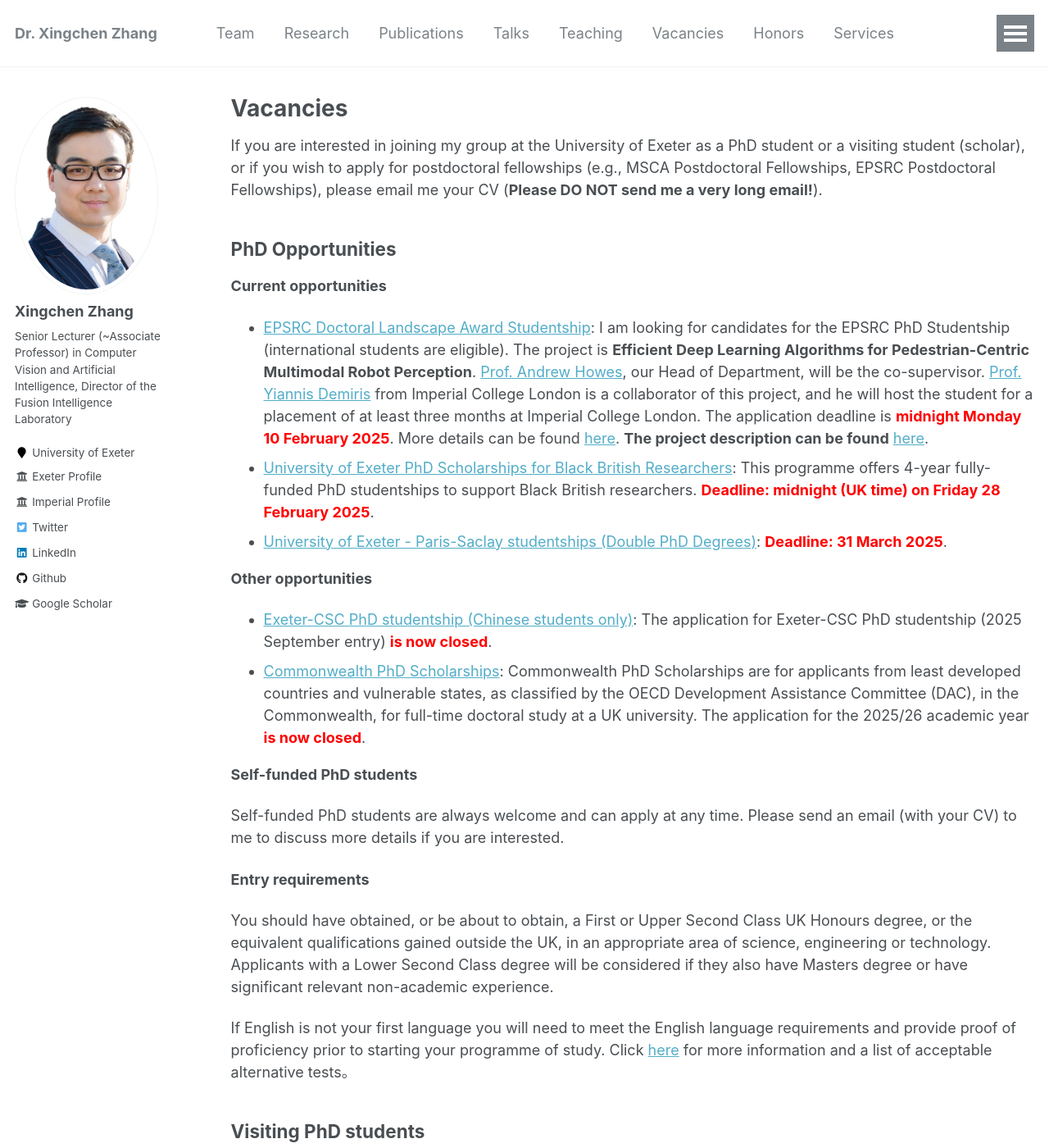
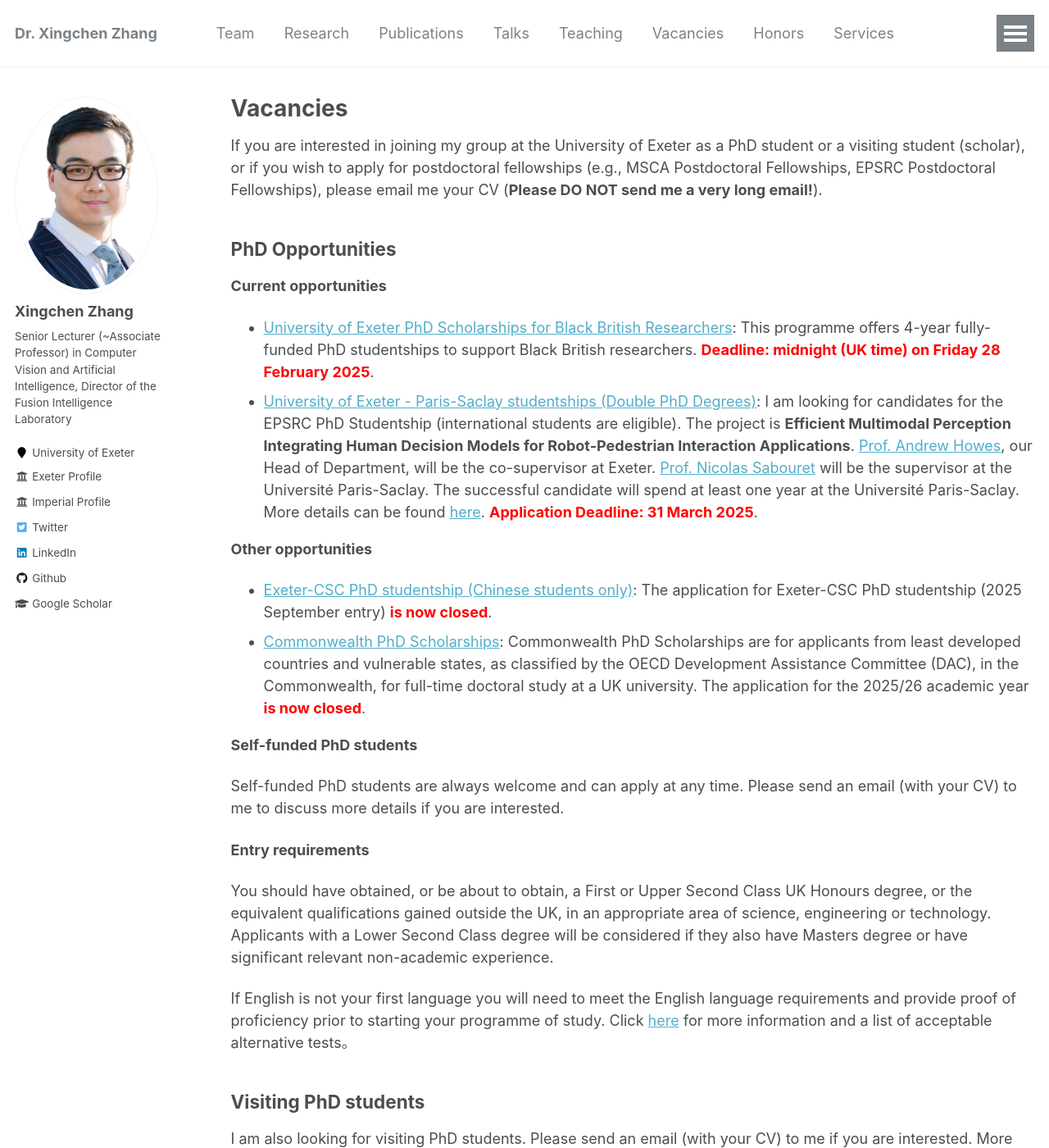
Before and after one commit to xingchenzhang/xingchenzhang.github.io, a Jekyll site: the page built from _pages/vacancies.md, in a window 1280 px wide and 1400 px high. Shown: the whole window at 82% size. Built offline with Jekyll 4.4.1, drawn with Linux system fonts in a browser that asks for light colours; some of the changed text lies outside the part shown.

Commit message:
update studentships

```diff
--- a/_pages/vacancies.md
+++ b/_pages/vacancies.md
@@ -13,9 +13,8 @@ PhD Opportunities
 
 **Current opportunities**
 
-- [EPSRC Doctoral Landscape Award Studentship](https://www.exeter.ac.uk/study/pg-research/funding/phdfunding/epsrc-dla-studentships/): I am looking for candidates for the EPSRC PhD Studentship (international students are eligible). The project is **Efficient Deep Learning Algorithms for Pedestrian-Centric Multimodal Robot Perception**. [Prof. Andrew Howes](https://experts.exeter.ac.uk/41016-andrew-howes), our Head of Department, will be the co-supervisor. [Prof. Yiannis Demiris](https://www.imperial.ac.uk/people/y.demiris) from Imperial College London is a collaborator of this project, and he will host the student for a placement of at least three months at Imperial College London. The application deadline is  **<span style="color: red;">midnight Monday 10 February 2025</span>**. More details can be found [here](https://www.exeter.ac.uk/study/pg-research/funding/phdfunding/epsrc-dla-studentships/). **The project description can be found** [here](https://www.exeter.ac.uk/v8media/recruitmentsites/documents/Efficient_Deep_Learning_Algorithms_for_Pedestrian-Centric_Multimodal_Robot_Perception_EPSRC_DLA_Project_September_2025_Entry.pdf).
 - [University of Exeter PhD Scholarships for Black British Researchers](https://www.exeter.ac.uk/study/pg-research/funding/phdfunding/black-british/): This programme offers 4-year fully-funded PhD studentships to support Black British researchers. <span style="color: red;">**Deadline: midnight (UK time) on Friday 28 February 2025**</span>.
-- [University of Exeter - Paris-Saclay studentships (Double PhD Degrees)](https://www.exeter.ac.uk/study/pg-research/funding/phdfunding/paris-saclay/): <span style="color: red;">**Deadline: 31 March 2025**</span>.
+- [University of Exeter - Paris-Saclay studentships (Double PhD Degrees)](https://www.exeter.ac.uk/study/pg-research/funding/phdfunding/paris-saclay/): I am looking for candidates for the EPSRC PhD Studentship (international students are eligible). The project is **Efficient Multimodal Perception Integrating Human Decision Models for Robot-Pedestrian Interaction Applications**. [Prof. Andrew Howes](https://experts.exeter.ac.uk/41016-andrew-howes), our Head of Department, will be the co-supervisor at Exeter. [Prof. Nicolas Sabouret](https://perso.limsi.fr/sabouret/) will be the supervisor at the Université Paris-Saclay. The successful candidate will spend at least one year at the Université Paris-Saclay. More details can be found [here](https://adum.fr/as/ed/voirproposition.pl?site=PSaclay&matricule_prop=61449). <span style="color: red;">**Application Deadline: 31 March 2025**</span>.
 
 **Other opportunities**
 
```
Also changed, not shown: other parts of _pages/vacancies.md (+2 -1 lines), _pages/about.md (+2 -1 lines).
